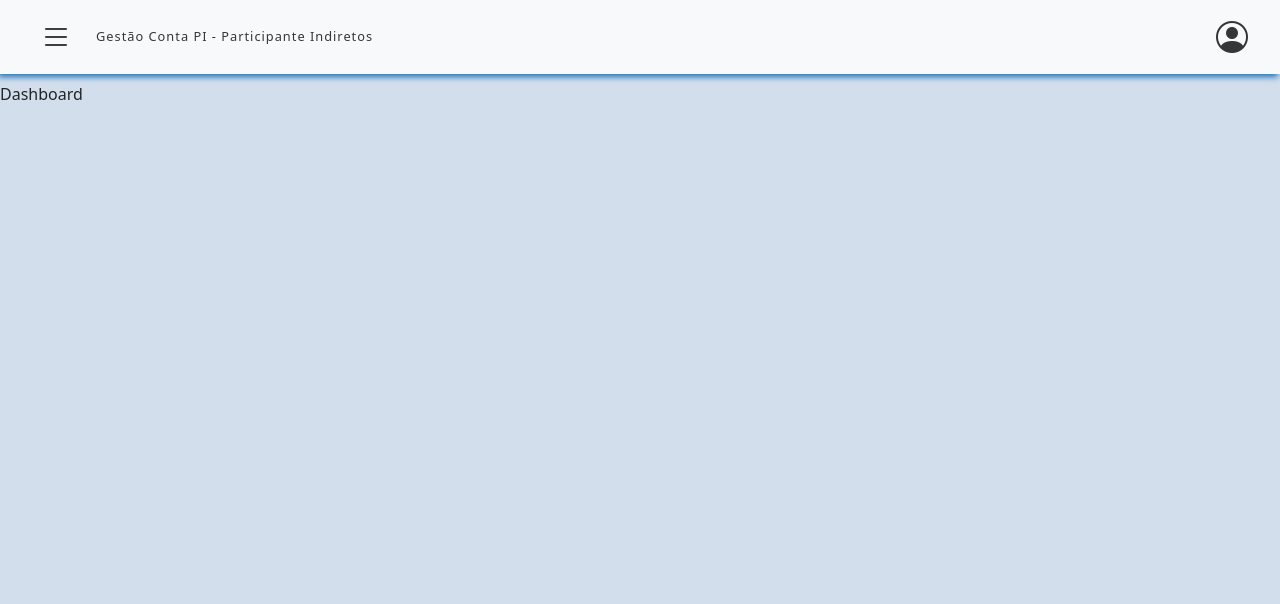
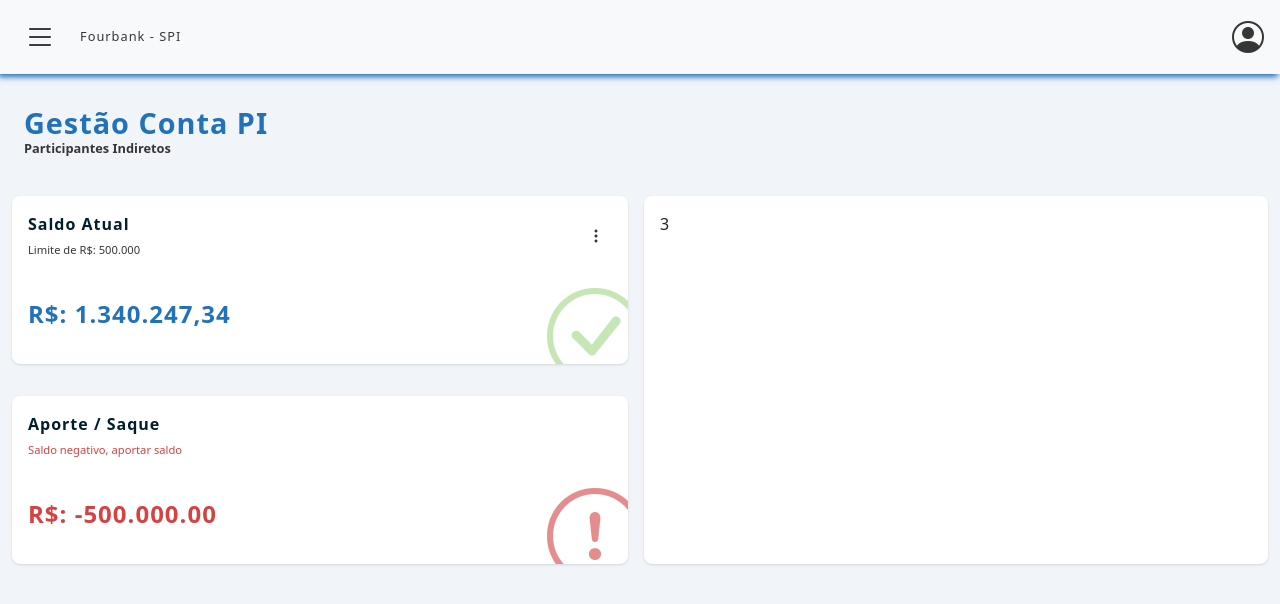
Before and after one commit to jhonatan-costa-deliverit/fourbank-bootstrap-poc, an Angular app: page /dashboard in a window 1280 px wide. Shown: the top 604 px of the page. Built offline with nearby package versions, Linux system fonts and the light colour scheme.

Commit message:
feat(saldos and dashboard): adjusted some things in dashboard and start working in balance cards

```diff
--- a/src/_custom-theme.scss
+++ b/src/_custom-theme.scss
@@ -7,6 +7,7 @@ $primary-dark: #001F2B;
 
 $grey-one: #363636;
 $dark: #010A13;
+$card-box-shadow: 0 0 #0000, 0 0 #0000, 0 1px 3px 0 rgba(0, 0, 0, 0.1), 0 1px 2px -1px rgba(0, 0, 0, 0.1);
 
 
 $primary-info: #49aab9;
--- a/src/app/components/nav/nav.component.html
+++ b/src/app/components/nav/nav.component.html
@@ -2,7 +2,7 @@
 <nav class="navbar navbar-light bg-light">
   <span class="navbar-brand">
     <i class="bi bi-list" data-bs-toggle="offcanvas" href="#MainOffcanvasMenu" role="button" aria-controls="offcanvasMenu"></i>
-    <span>Gestão Conta PI - Participante Indiretos</span>
+    <span>Fourbank - SPI</span>
   </span>
   <i id="nav-profile-default-icon" class="bi bi-person-circle"></i>
 </nav>
--- a/src/app/components/nav/nav.component.scss
+++ b/src/app/components/nav/nav.component.scss
@@ -1,7 +1,7 @@
 @use 'custom-theme' as *;
 
 .navbar {
-  padding: 0.5rem 2rem;
+  padding: 0.5rem 1rem;
   box-shadow: -2px 3px 6px $primary-one;
   margin-bottom: 0.5rem;
 
--- /dev/null
+++ b/src/app/components/saldos/saldos.component.html
@@ -0,0 +1,44 @@
+<div class="row balance-container">
+  <div class="col-sm">
+
+    <div class="row h-100">
+
+      <div class="col-sm-12 balance-box">
+        <div class="balance-card-header">
+          <div>
+            <p>Saldo Atual</p>
+            <small>Limite de R$: 500.000</small>
+          </div>
+
+          <i class="bi bi-three-dots-vertical" role="button" data-bs-toggle="dropdown" aria-expanded="false"></i>
+          <ul class="dropdown-menu">
+            <li><a class="dropdown-item" href="#">Editar Limite</a></li>
+          </ul>
+        </div>
+
+        <p class="balance-value">R$: 1.340.247,34</p>
+
+        <i class="bi bi-check-circle card-warning-icon"></i>
+      </div>
+
+      <div class="col-sm-12 balance-box">
+        <div class="balance-card-header">
+          <div>
+            <p>Aporte / Saque</p>
+            <small class="negative-balance-text">Saldo negativo, aportar saldo</small>
+          </div>
+        </div>
+
+        <p class="balance-value negative-value">R$: -500.000.00</p>
+
+        <i class="bi bi-exclamation-circle card-warning-icon negative-icon"></i>
+      </div>
+
+    </div>
+
+  </div>
+
+  <div class="col-sm balance-withdraw-box">
+    <p>3</p>
+  </div>
+</div>
--- /dev/null
+++ b/src/app/components/saldos/saldos.component.scss
@@ -0,0 +1,93 @@
+@use 'custom-theme' as *;
+
+.balance-container {
+  height: auto;
+  min-height: 25rem;
+}
+
+.balance-box, .balance-withdraw-box {
+  box-shadow: $card-box-shadow;
+  margin: 1rem 0;
+  border-radius: 0.5rem;
+  background-color: #fff;
+  padding: 1rem;
+}
+
+.balance-box {
+  display: flex;
+  flex-direction: column;
+  justify-content: space-between;
+  position: relative;
+  overflow: hidden;
+
+  & .balance-value, .negative-value {
+    color: $primary-one;
+    font-size: 1.5rem;
+    font-weight: 600;
+    letter-spacing: 1px;
+  }
+
+  & .negative-value {
+    color: $primary-danger;
+  }
+
+  & .card-warning-icon {
+    position: absolute;
+    top: 50%;
+    right: -15px;
+    transform: translateY(-12%);
+    pointer-events: none;
+    font-size: 6rem;
+    opacity: 0.6;
+    color: $primary-success;
+  }
+
+  & .negative-icon {
+    color: $primary-danger;
+  }
+}
+
+.balance-withdraw-box {
+  margin-left: 1rem;
+}
+
+.balance-card-header {
+  display: flex;
+  justify-content: space-between;
+  align-items: center;
+
+  & i {
+    font-size: 1rem;
+    color: $grey-one;
+    padding: 0.2rem 0.5rem;
+    transition: 0.4s ease-out;
+    cursor: pointer;
+  }
+
+  & i:hover {
+    color: $primary-one;
+    background-color: $primary-three;
+    transition: 0.4s ease-in;
+    border-radius: 50%;
+  }
+
+  & p {
+    font-weight: 600;
+    margin: 0;
+    padding: 0;
+    font-size: 1rem;
+    letter-spacing: 1px;
+    color: $primary-dark;
+  }
+
+  & small {
+    font-size: 0.7rem;
+    font-weight: 400;
+    color: $grey-one;
+  }
+
+  & .negative-balance-text {
+    color: $primary-danger;
+  }
+
+}
--- a/src/app/views/dashboard/dashboard.component.html
+++ b/src/app/views/dashboard/dashboard.component.html
@@ -1 +1,13 @@
-<p>Dashboard</p>
+
+<div class="container-fluid dashboard-container">
+
+  <div class="row title-container">
+    <div class="col-sm">
+      <h1>Gestão Conta PI</h1>
+      <h2>Participantes Indiretos</h2>
+    </div>
+  </div>
+
+  <app-saldos></app-saldos>
+
+</div>
--- a/src/app/views/dashboard/dashboard.component.scss
+++ b/src/app/views/dashboard/dashboard.component.scss
@@ -0,0 +1,26 @@
+@use 'custom-theme' as *;
+
+.dashboard-container {
+  min-height: 90vh;
+  width: 100%;
+  padding: 1.5rem;
+
+  & .title-container {
+    margin-bottom: 1rem;
+
+    & h1 {
+      font-size: 1.8rem;
+      letter-spacing: 1px;
+      font-weight: 600;
+      color: $primary-one;
+      padding: 0;
+      margin: 0;
+    }
+
+    & h2 {
+      font-size: 0.8rem;
+      font-weight: 600;
+      color: $grey-one;
+    }
+  }
+}
--- a/src/app/views/dashboard/dashboard.component.ts
+++ b/src/app/views/dashboard/dashboard.component.ts
@@ -1,8 +1,11 @@
 import { Component } from '@angular/core';
+import {SaldosComponent} from '../../components/saldos/saldos.component';
 
 @Component({
   selector: 'app-dashboard',
-  imports: [],
+  imports: [
+    SaldosComponent
+  ],
   templateUrl: './dashboard.component.html',
   styleUrl: './dashboard.component.scss'
 })
--- a/src/styles.scss
+++ b/src/styles.scss
@@ -1,5 +1,5 @@
 @use 'custom-theme' as *;
 
 body {
-  background-color: $primary-three !important;
+  background-color: rgba(241,245,249, 1) !important;
 }
```
Also changed, not shown: src/app/components/saldos/saldos.component.ts (added, +11 -0 lines).
